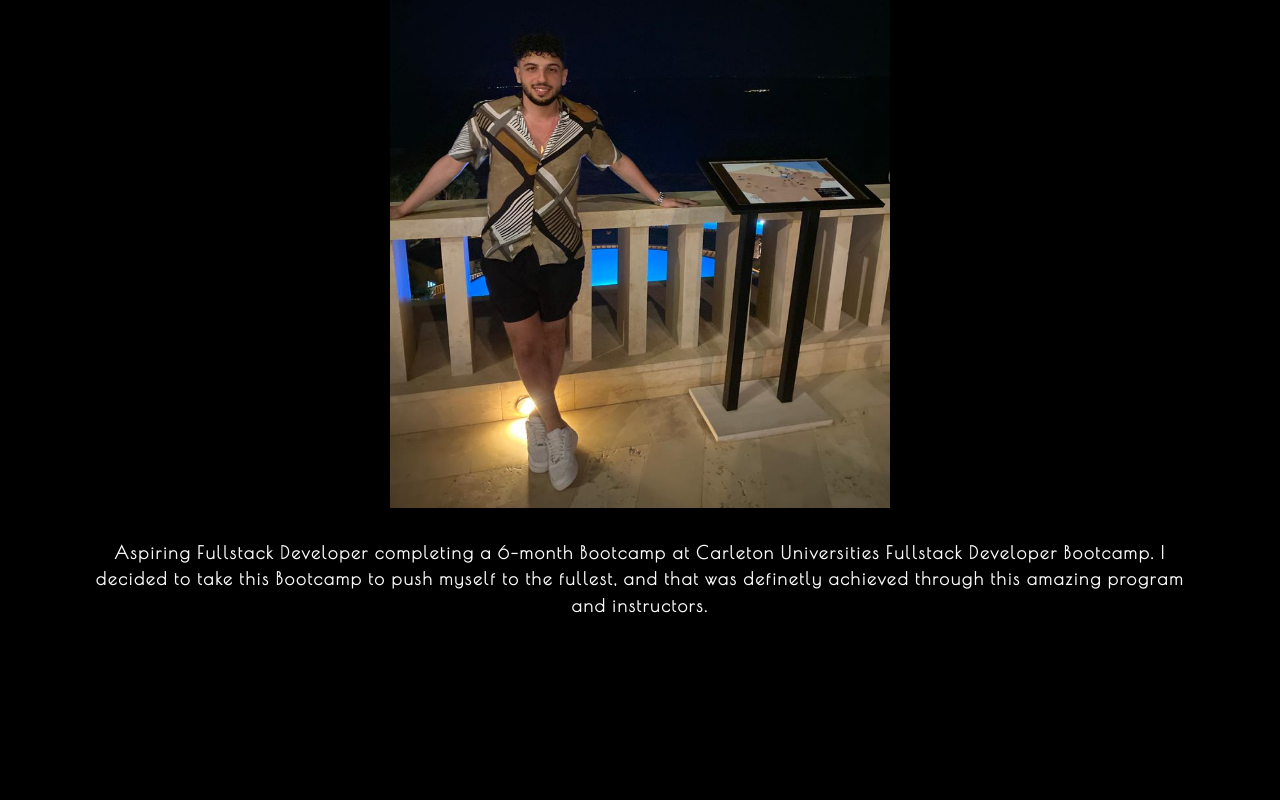
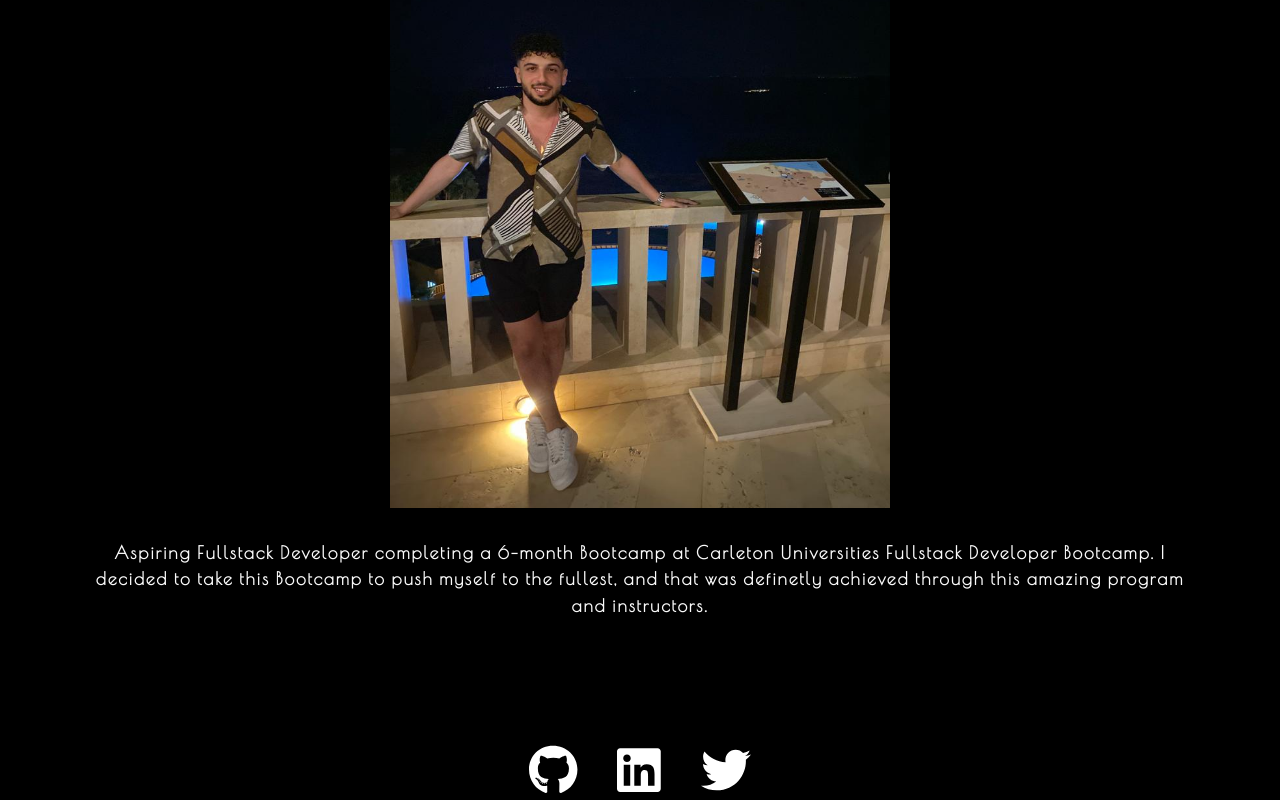
Before and after one commit to bebo96/react-portfolio, a React (Create React App) app: page / in a window 1280 px wide. Shown: the part 316-1116 px from the top of the page. Before the commit the page ends 1059 px from the top, so only its background shows below. Built offline with nearby package versions, Linux system fonts and the light colour scheme.

Commit message:
Added footer

```diff
--- a/package.json
+++ b/package.json
@@ -4,6 +4,9 @@
   "version": "0.1.0",
   "private": true,
   "dependencies": {
+    "@fortawesome/fontawesome-svg-core": "^6.2.0",
+    "@fortawesome/free-brands-svg-icons": "^6.2.0",
+    "@fortawesome/react-fontawesome": "^0.2.0",
     "@testing-library/jest-dom": "^5.12.0",
     "@testing-library/react": "^11.2.6",
     "@testing-library/user-event": "^12.8.3",
--- a/src/App.js
+++ b/src/App.js
@@ -4,6 +4,7 @@ import About from './components/About';
 import ContactForm from './components/Contact';
 import Portfolio from './components/Portfolio';
 import Resume from './components/Resume';
+import Footer from './components/Footer';
 
 function App() {
 
@@ -43,6 +44,7 @@ function App() {
           <Portfolio></Portfolio>
         }
       </main>
+      <Footer></Footer>
     </div>
   );
 }
--- /dev/null
+++ b/src/components/Footer/index.js
@@ -0,0 +1,41 @@
+import React from 'react';
+import { FontAwesomeIcon } from "@fortawesome/react-fontawesome";
+import {
+    faGithub,
+    faTwitter,
+    faLinkedin
+} from "@fortawesome/free-brands-svg-icons";
+
+function Footer() {
+
+    return (
+        <footer className="footer" style={{display:'flex', alignItems:'center', justifyContent:'center'}}>
+            <a href="https://github.com/bebo96"
+                className="github social"
+                id='github'
+                target='_blank'
+                rel="noreferrer"
+                >
+                <FontAwesomeIcon icon={faGithub} size="2x" />
+            </a>
+            <a href="https://www.linkedin.com/in/ibrahim-imran96/"
+                className="linkedin social"
+                id='linkedin'
+                target='_blank'
+                rel="noreferrer"
+                >
+                <FontAwesomeIcon icon={faLinkedin} size="2x" />
+            </a>
+            <a href="https://twitter.com/bbeeebbo"
+                className="twitter social"
+                id='twitter'
+                target='_blank'
+                rel="noreferrer"
+                >
+                <FontAwesomeIcon icon={faTwitter} size="2x" />
+            </a>
+        </footer>
+    );
+}
+
+export default Footer;
--- a/src/index.css
+++ b/src/index.css
@@ -289,3 +289,36 @@ a {
 .navActive {
   color: var(--secondary);
 }
+
+.social-container {
+  padding: 25px 50px;
+}
+
+a.social {
+  margin: 0 1rem;
+  transition: transform 250ms;
+  display: inline-block;
+  color: white;
+}
+
+a.social:hover {
+  transform: translateY(-2px);
+  color: #49a1eb;
+}
+
+#github:hover {
+  color: gray;
+}
+
+ .App{
+  color: #228b22;
+  text-align: center;
+ }
+ .footer {
+
+  position: block;
+  width: 100%;
+  bottom: 0;
+  color: white;
+  font-size: 25px;
+ }
```
Also changed, not shown: 1 other file (tests, documents, lock files or other folders).
